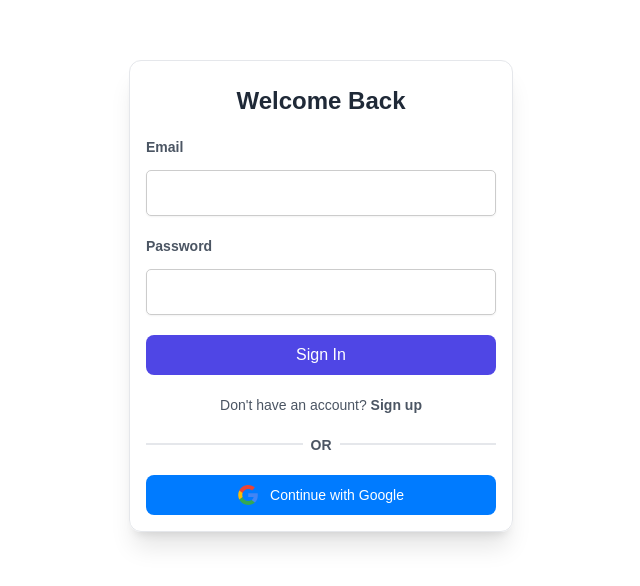
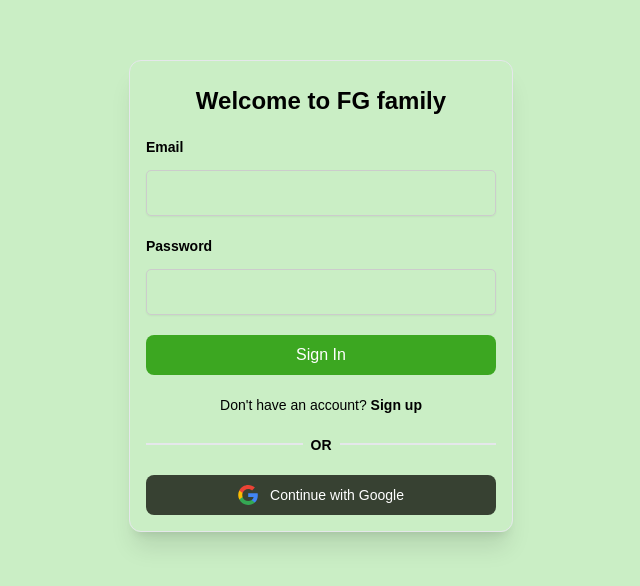
Before and after one commit to Bongani-4/Farm-Guardian-official-Web, a React (Vite) app in the folder FG/: page /LoginForm in a window 1280 px wide. Shown: the part 104-690 px from the top of the page, without its empty margins (319-959 px from the left). Built offline with nearby package versions, Linux system fonts and the light colour scheme.

Commit message:
registration

```diff
--- a/FG/src/Pages/LoginForm.jsx
+++ b/FG/src/Pages/LoginForm.jsx
@@ -34,13 +34,13 @@ const LoginForm = () => {
 
     return (
 
-        <div className='h-screen w-full flex items-center justify-center'>
+        <div className='h-screen w-full flex items-center justify-center bg-[#caeec5]'>
             {userLoggedIn && (<Navigate to={'/'} replace={true} />)}
             <main className="w-full h-screen flex self-center place-content-center place-items-center">
-                <div className="w-96 text-gray-600 space-y-5 p-4 shadow-xl border rounded-xl">
+                <div className="w-96 text-black space-y-5 p-4 shadow-xl border rounded-xl">
                     <div className="text-center">
                         <div className="mt-2">
-                            <h3 className="text-gray-800 text-xl font-semibold sm:text-2xl">Welcome Back</h3>
+                            <h3 className="text-black text-xl font-semibold sm:text-2xl">Welcome to FG family</h3>
                         </div>
                     </div>
                     <form
@@ -48,7 +48,7 @@ const LoginForm = () => {
                         className="space-y-5"
                     >
                         <div>
-                            <label className="text-sm text-gray-600 font-bold">
+                            <label className="text-sm text-black font-bold">
                                 Email
                             </label>
                             <input
@@ -56,13 +56,13 @@ const LoginForm = () => {
                                 autoComplete='email'
                                 required
                                 value={email} onChange={(e) => { setEmail(e.target.value) }}
-                                className="w-full mt-2 px-3 py-2 text-gray-500 bg-transparent outline-none border focus:border-indigo-600 shadow-sm rounded-lg transition duration-300"
+                                className="w-full mt-2 px-3 py-2 text-black bg-transparent outline-none border focus:border-indigo-600 shadow-sm rounded-lg transition duration-300"
                             />
                         </div>
 
 
                         <div>
-                            <label className="text-sm text-gray-600 font-bold">
+                            <label className="text-sm text-black font-bold">
                                 Password
                             </label>
                             <input
@@ -70,7 +70,7 @@ const LoginForm = () => {
                                 autoComplete='current-password'
                                 required
                                 value={password} onChange={(e) => { setPassword(e.target.value) }}
-                                className="w-full mt-2 px-3 py-2 text-gray-500 bg-transparent outline-none border focus:border-indigo-600 shadow-sm rounded-lg transition duration-300"
+                                className="w-full mt-2 px-3 py-2 text-black bg-transparent outline-none border focus:border-indigo-600 shadow-sm rounded-lg transition duration-300"
                             />
                         </div>
 
@@ -81,7 +81,7 @@ const LoginForm = () => {
                         <button
                             type="submit"
                             disabled={isSigningIn}
-                            className={`w-full px-4 py-2 text-white font-medium rounded-lg ${isSigningIn ? 'bg-gray-300 cursor-not-allowed' : 'bg-indigo-600 hover:bg-indigo-700 hover:shadow-xl transition duration-300'}`}
+                            className={`w-full px-4 py-2 text-white font-medium rounded-lg ${isSigningIn ? 'bg-[#3da723] cursor-not-allowed' : 'bg-[#3ca721] hover:bg-[#12310d] hover:shadow-xl transition duration-300'}`}
                         >
                             {isSigningIn ? 'Signing In...' : 'Sign In'}
                         </button>
@@ -93,7 +93,7 @@ const LoginForm = () => {
                     <button
                         disabled={isSigningIn}
                         onClick={(e) => { onGoogleSignIn(e) }}
-                        className={`w-full flex items-center justify-center gap-x-3 py-2.5 border rounded-lg text-sm font-medium  ${isSigningIn ? 'cursor-not-allowed' : 'hover:bg-gray-100 transition duration-300 active:bg-gray-100'}`}>
+                        className={`w-full flex items-center justify-center gap-x-3 py-2.5 border rounded-lg text-sm font-medium bg-[#374132]  ${isSigningIn ? 'cursor-not-allowed' : 'hover:bg-[#6af149] transition duration-300 active:bg-gray-100'}`}>
                         <svg className="w-5 h-5" viewBox="0 0 48 48" fill="none" xmlns="http://www.w3.org/2000/svg">
                             <g clipPath="url(#clip0_17_40)">
                                 <path d="M47.532 24.5528C47.532 22.9214 47.3997 21.2811 47.1175 19.6761H24.48V28.9181H37.4434C36.9055 31.8988 35.177 34.5356 32.6461 36.2111V42.2078H40.3801C44.9217 38.0278 47.532 31.8547 47.532 24.5528Z" fill="#4285F4" />
```
